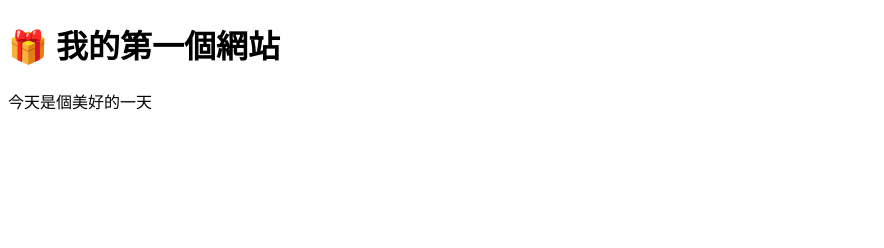
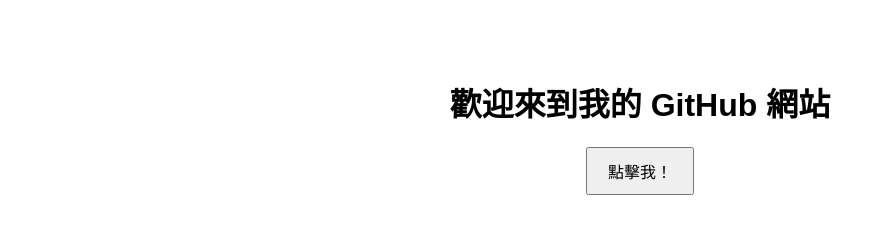
Before and after one commit to shan081233/my-site-2, a plain HTML site: page index.html in a window 1280 px wide. Shown: the whole page, without its empty margins (0-884 px from the left). Drawn offline with Linux system fonts and the light colour scheme.

Commit message:
Update index.html

```diff
--- a/index.html
+++ b/index.html
@@ -1,12 +1,20 @@
 <!DOCTYPE html>
 <html>
 <head>
-<meta charset="UTF-8">
-<title>My First Site</title>
+    <title>我的練習網站</title>
+    <style>
+        body { font-family: sans-serif; text-align: center; padding: 50px; }
+        button { padding: 10px 20px; font-size: 16px; cursor: pointer; }
+    </style>
 </head>
+<body>
+    <h1>歡迎來到我的 GitHub 網站</h1>
+    <button onclick="showAlert()">點擊我！</button>
 
-<body>
-<h1>🎁 我的第一個網站</h1>
-<p>今天是個美好的一天</p>
+    <script>
+        function showAlert() {
+            alert('恭喜你！這就是 GitHub Pages 的互動效果。');
+        }
+    </script>
 </body>
 </html>
```
